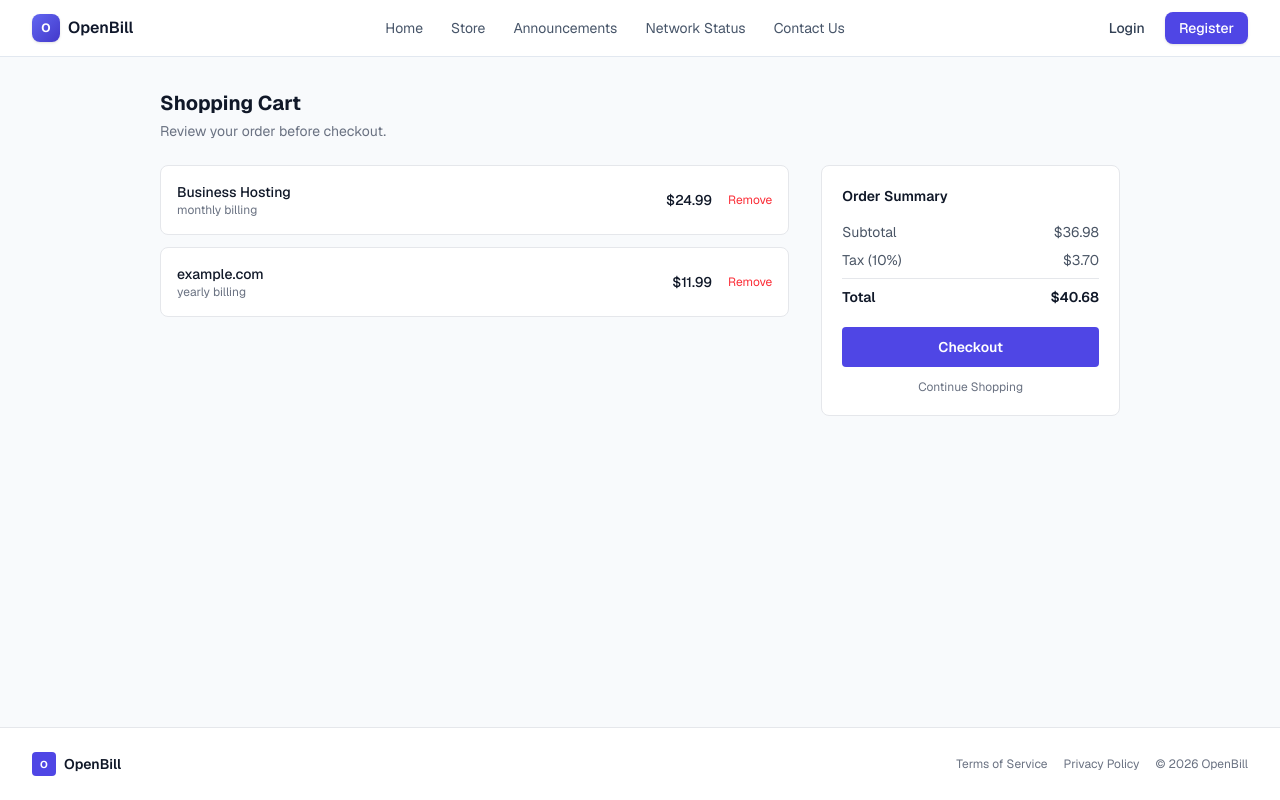
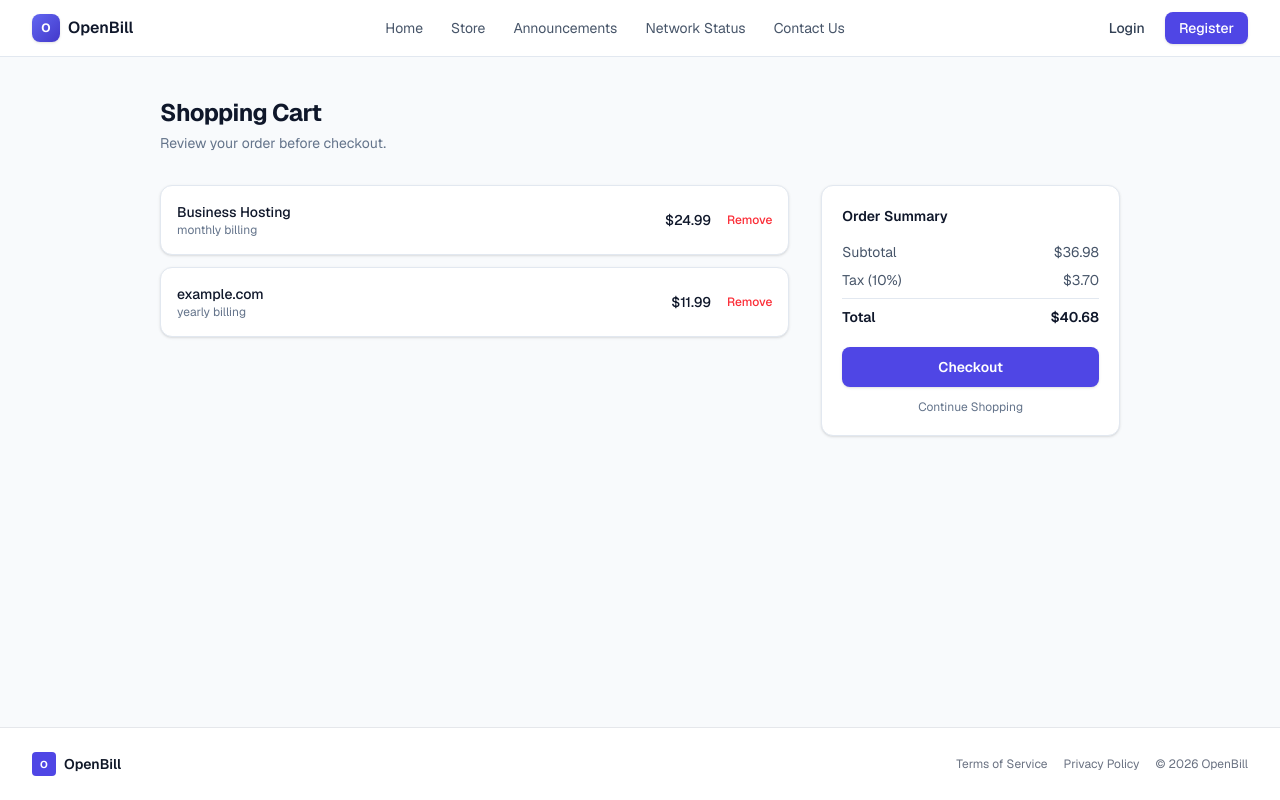
Before and after one commit to Shriii19/OpenBill, a Next.js app in the folder frontend/: page /cart in a window 1280 px wide. Built offline with nearby package versions, Linux system fonts and the light colour scheme.

Commit message:
feat: update cart page layout and enhance styling for better user experience

```diff
--- a/frontend/src/app/cart/page.tsx
+++ b/frontend/src/app/cart/page.tsx
@@ -1,5 +1,3 @@
-"use client";
-
 import Link from "next/link";
 
 const cartItems = [
@@ -13,29 +11,39 @@ export default function CartPage() {
   const total = subtotal + tax;
 
   return (
-    <div className="mx-auto max-w-5xl px-4 py-8 sm:px-6 lg:px-8">
-      <h1 className="text-xl font-bold text-gray-900">Shopping Cart</h1>
-      <p className="mt-1 text-sm text-gray-500">Review your order before checkout.</p>
+    <div className="mx-auto max-w-5xl px-4 py-10 sm:px-6 lg:px-8">
+      <h1 className="text-2xl font-bold tracking-tight text-secondary-900">Shopping Cart</h1>
+      <p className="mt-1 text-sm text-secondary-500">Review your order before checkout.</p>
 
-      <div className="mt-6 grid gap-8 lg:grid-cols-3">
-        <div className="lg:col-span-2 space-y-3">
+      <div className="mt-8 grid gap-8 lg:grid-cols-3">
+        <div className="space-y-3 lg:col-span-2">
           {cartItems.length === 0 ? (
-            <div className="rounded-lg border border-gray-200 bg-white p-8 text-center">
-              <p className="text-sm text-gray-500">Your cart is empty.</p>
-              <Link href="/" className="mt-2 inline-block text-sm font-medium text-primary-600 hover:text-primary-700">
+            <div className="rounded-xl border border-secondary-200 bg-white p-10 text-center shadow-sm">
+              <p className="text-sm text-secondary-500">Your cart is empty.</p>
+              <Link
+                href="/store"
+                className="mt-2 inline-block text-sm font-medium text-primary-600 hover:text-primary-700"
+              >
                 Browse Products &rarr;
               </Link>
             </div>
           ) : (
             cartItems.map((item) => (
-              <div key={item.name} className="flex items-center justify-between rounded-lg border border-gray-200 bg-white p-4">
+              <div
+                key={item.name}
+                className="flex items-center justify-between rounded-xl border border-secondary-200 bg-white p-4 shadow-sm"
+              >
                 <div>
-                  <h3 className="text-sm font-medium text-gray-900">{item.name}</h3>
-                  <p className="text-xs text-gray-500">{item.cycle} billing</p>
+                  <h3 className="text-sm font-medium text-secondary-900">{item.name}</h3>
+                  <p className="text-xs text-secondary-500">{item.cycle} billing</p>
                 </div>
                 <div className="flex items-center gap-4">
-                  <span className="text-sm font-medium text-gray-900">${item.price}</span>
-                  <button className="text-xs text-red-500 hover:text-red-700">Remove</button>
+                  <span className="text-sm font-medium text-secondary-900">
+                    ${item.price.toFixed(2)}
+                  </span>
+                  <button className="text-xs font-medium text-red-500 transition-colors hover:text-red-700">
+                    Remove
+                  </button>
                 </div>
               </div>
             ))
@@ -43,27 +51,30 @@ export default function CartPage() {
         </div>
 
         <div>
-          <div className="rounded-lg border border-gray-200 bg-white p-5">
-            <h2 className="text-sm font-semibold text-gray-900 mb-4">Order Summary</h2>
+          <div className="rounded-xl border border-secondary-200 bg-white p-5 shadow-sm">
+            <h2 className="mb-4 text-sm font-semibold text-secondary-900">Order Summary</h2>
             <div className="space-y-2 text-sm">
-              <div className="flex justify-between text-gray-600">
+              <div className="flex justify-between text-secondary-600">
                 <span>Subtotal</span>
                 <span>${subtotal.toFixed(2)}</span>
               </div>
-              <div className="flex justify-between text-gray-600">
+              <div className="flex justify-between text-secondary-600">
                 <span>Tax (10%)</span>
                 <span>${tax.toFixed(2)}</span>
               </div>
-              <hr className="border-gray-200" />
-              <div className="flex justify-between font-semibold text-gray-900">
+              <hr className="border-secondary-200" />
+              <div className="flex justify-between font-semibold text-secondary-900">
                 <span>Total</span>
                 <span>${total.toFixed(2)}</span>
               </div>
             </div>
-            <button className="mt-5 w-full rounded bg-primary-600 px-4 py-2.5 text-sm font-semibold text-white hover:bg-primary-700 transition-colors">
+            <button className="mt-5 w-full rounded-lg bg-primary-600 px-4 py-2.5 text-sm font-semibold text-white shadow-sm transition-colors hover:bg-primary-700">
               Checkout
             </button>
-            <Link href="/" className="mt-3 block text-center text-xs text-gray-500 hover:text-gray-700">
+            <Link
+              href="/store"
+              className="mt-3 block text-center text-xs text-secondary-500 transition-colors hover:text-secondary-700"
+            >
               Continue Shopping
             </Link>
           </div>
```
